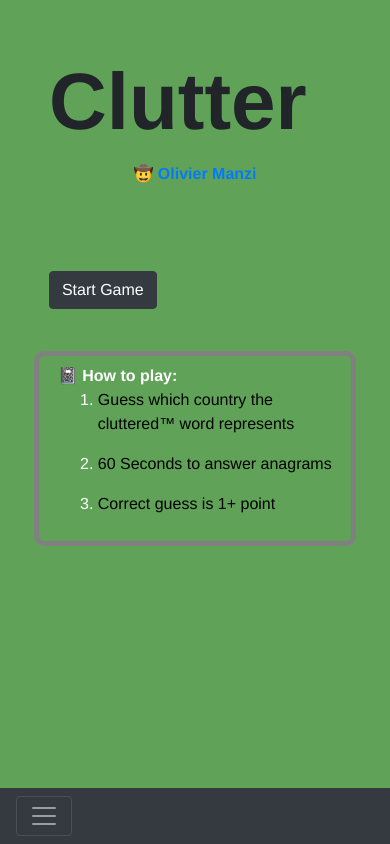
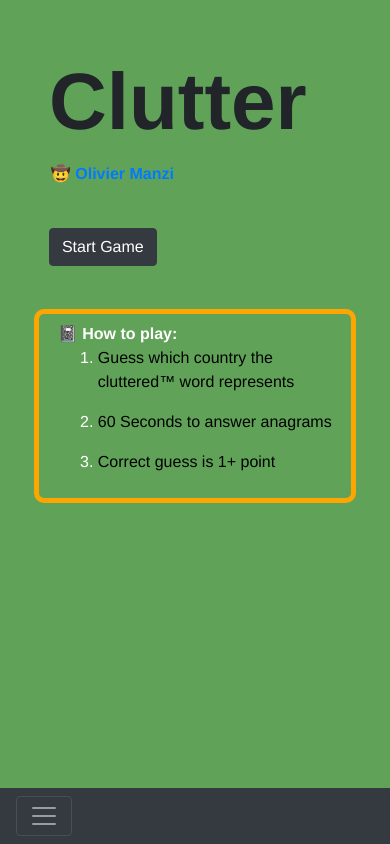
Before and after one commit to this-oliver/clutter, a Vue app: page /#/ in a window 390 px wide. Built offline with nearby package versions, Linux system fonts and the light colour scheme.

Commit message:
adjusts responsivness of home

```diff
--- a/src/components/Home.vue
+++ b/src/components/Home.vue
@@ -3,7 +3,7 @@
     <b-row id="title">
       <b-col>Clutter</b-col>
     </b-row>
-    <b-row id="subtitle" align-h="center">
+    <b-row id="subtitle">
       <b-col>
         🤠
         <a href="https://www.instagram.com/this.oliver/">Olivier Manzi</a>
@@ -50,7 +50,7 @@ export default {};
 #subtitle {
   font-size: 2em;
   font-weight: bold;
-  text-align: center;
+  margin-left: 1.5vw;
 
   color: white;
 }
@@ -60,7 +60,11 @@ export default {};
 }
 
 #button-groups {
-  margin: 10vh 1vw 0 1vw;
+  margin: 5vh 1vw 0 1vw;
+}
+
+#button-groups p {
+  font-size: 3em;
 }
 
 #howto {
@@ -68,7 +72,7 @@ export default {};
   font-weight: 800;
   color: white;
 
-  border: 5px solid grey;
+  border: 5px solid orange;
   border-radius: 10px;
   margin: 5vh 1vw 0 1vw;
   padding: 1vh 1vw;
```
Also changed, not shown: 6 other files (tests, documents, lock files or other folders).
